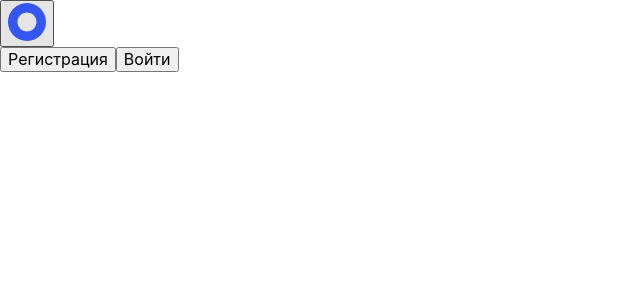
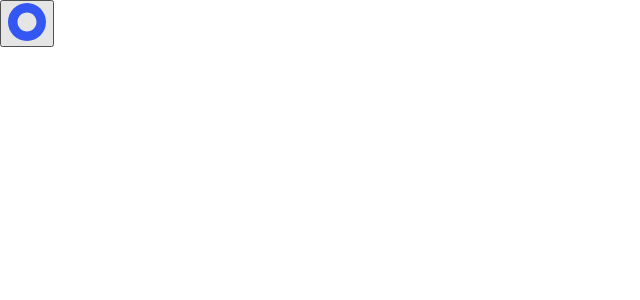
Before and after one commit to EAStogov/movies-explorer-frontend, a React (Create React App) app: page / in a window 1280 px wide. Shown: the top 300 px of the page, without its empty margins (0-640 px from the left). Built offline with nearby package versions, Linux system fonts and the light colour scheme.

Commit message:
feature: add styles & Navigation component

```diff
--- a/src/components/Header/Header.js
+++ b/src/components/Header/Header.js
@@ -1,4 +1,6 @@
 import headerLogo from "../../images/logo.svg";
+import Navigation from "../Navigation/Navigation";
+import "./Header.css";
 
 function Header() {
   return(
@@ -6,10 +8,7 @@ function Header() {
       <button className="header__button">
         <img className="header__logo" src={headerLogo} alt="Логос" />
       </button>
-      <div className="header__auth">
-        <button className="header__button header__button_type_register">Регистрация</button>
-        <button className="header__button header__button_type_signin">Войти</button>
-      </div>
+      <Navigation />
     </section>
   );
 }
```
